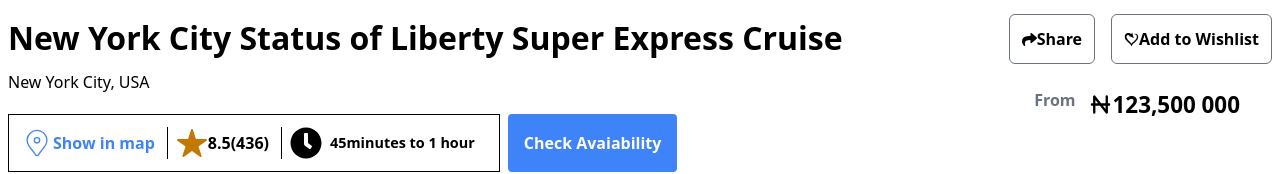
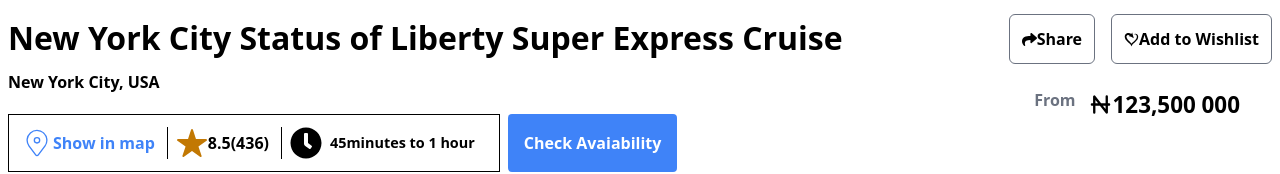
Before and after one commit to Webprowale/GoPaddi, a React (Vite) app: page / in a window 1280 px wide. Shown: the part 390-564 px from the top of the page. Built offline with nearby package versions, Linux system fonts and the light colour scheme.

Commit message:
change font weight

```diff
--- a/src/Components/Liberty.jsx
+++ b/src/Components/Liberty.jsx
@@ -14,7 +14,7 @@
             <h3 className="font-bold text-[2rem] mb-2">
               New York City Status of Liberty Super Express Cruise
             </h3>
-            <p className="text-base font-normal mb-5">New York City, USA</p>
+            <p className="text-base font-semibold mb-5">New York City, USA</p>
             <div className="sm:flex">
               <div className="flex-2">
                 <div className="border border-black border-solid sm:p-3 px-6 flex">
```
